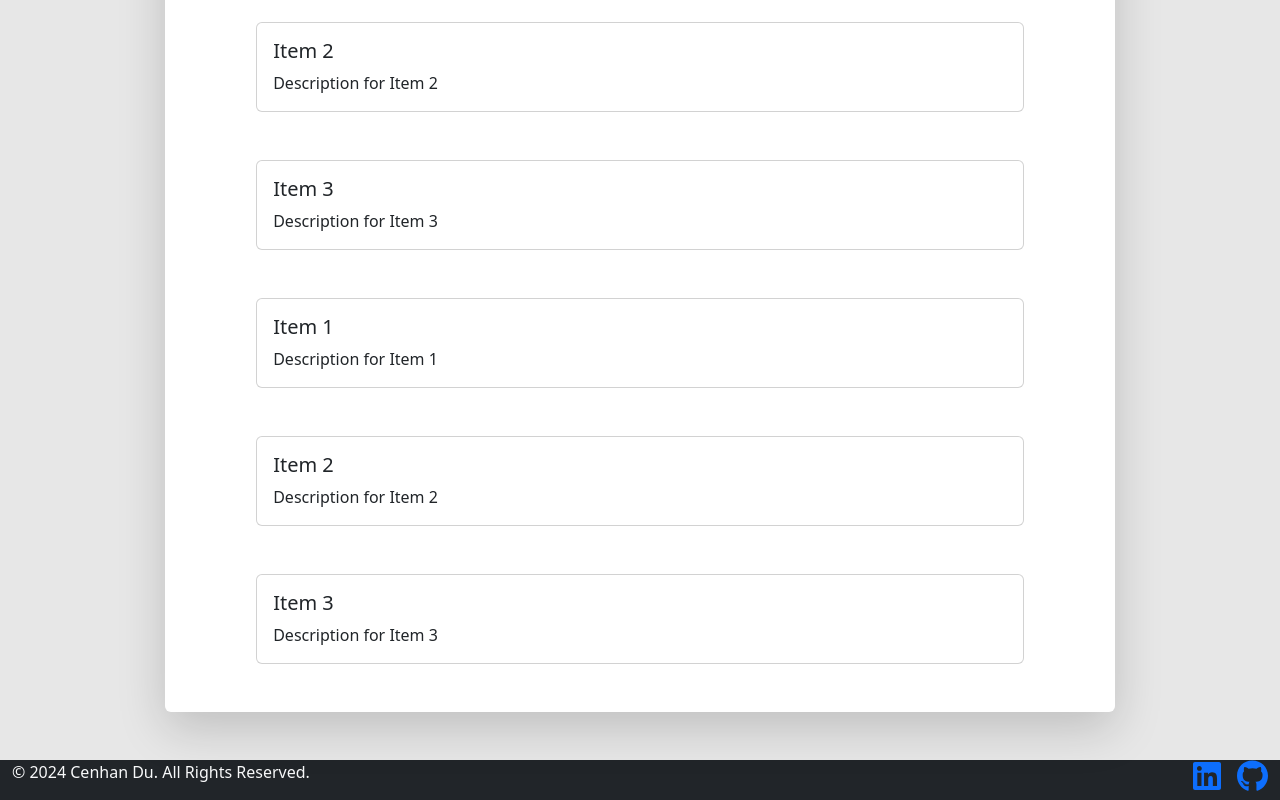
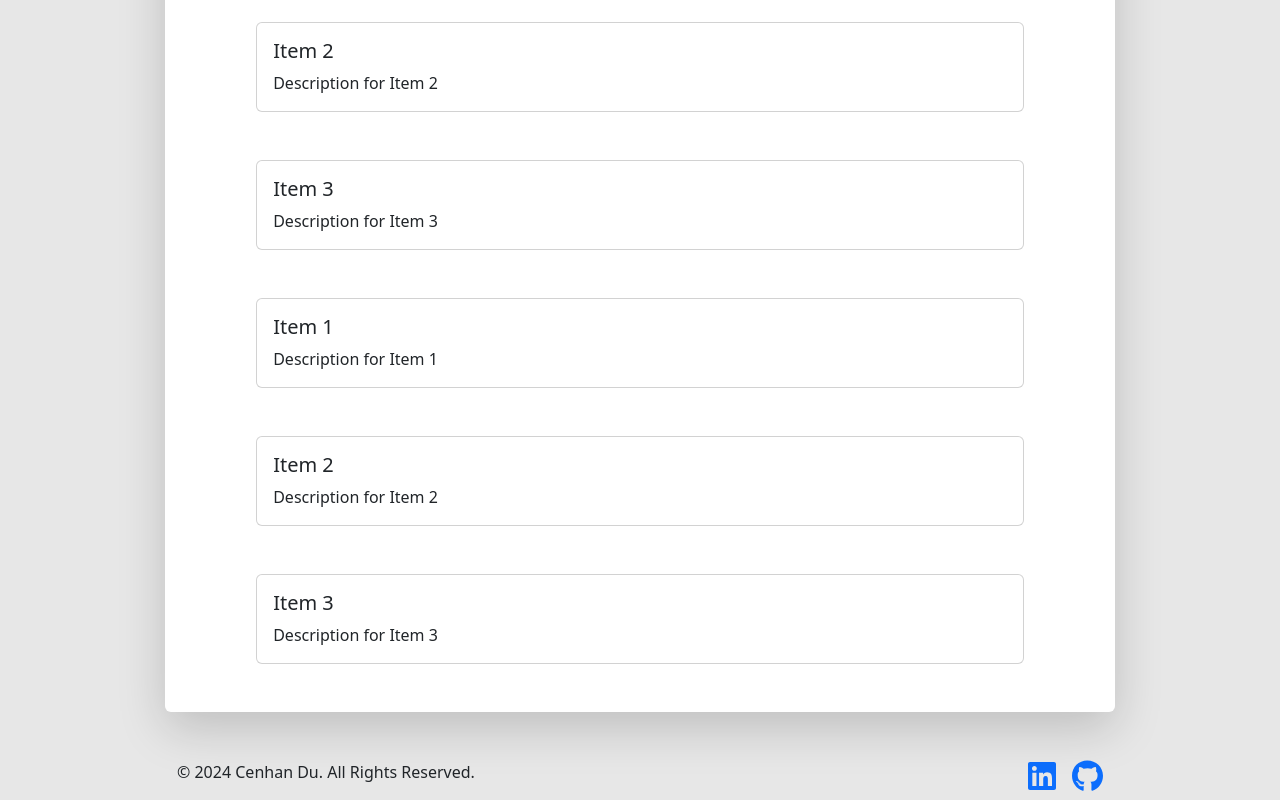
Before and after one commit to handeesome/handeesome.github.io, a React (Create React App) app: page / in a window 1280 px wide. Shown: the part 1840-2640 px from the top of the page. Built offline with nearby package versions, Linux system fonts and the light colour scheme.

Commit message:
footer adapts dark mode and change position to center

```diff
--- a/src/components/Footer.js
+++ b/src/components/Footer.js
@@ -2,15 +2,15 @@ import React from "react";
 import { FontAwesomeIcon } from "@fortawesome/react-fontawesome";
 import { faLinkedin, faGithub } from "@fortawesome/free-brands-svg-icons";
 
-const Footer = () => {
+const Footer = ({ isDarkMode }) => {
   return (
-    <footer className="container-fluid bg-dark text-light">
-      <div className="row">
-        <div className="col-md-6">
+    <footer className={`container ${isDarkMode ? "text-light" : "text-dark"}`}>
+      <div className="row justify-content-md-center">
+        <div className="col-md-5 ">
           <p>&copy; 2024 Cenhan Du. All Rights Reserved.</p>
           {/* Add more footer content, links, or social media icons as needed */}
         </div>
-        <div className="col-md-6 justify-content-end d-flex list-unstyled">
+        <div className="col-md-5 justify-content-end d-flex list-unstyled">
           <li className="ms-3">
             <a href="https://www.linkedin.com/in/cenhan-du-5251111ba/">
               <FontAwesomeIcon icon={faLinkedin} className="fa-2x" />
--- a/src/components/Layout.js
+++ b/src/components/Layout.js
@@ -7,7 +7,7 @@ const Layout = ({ toggleMode, isDarkMode, children }) => {
     <div>
       <Header toggleMode={toggleMode} isDarkMode={isDarkMode} />
       {children}
-      <Footer />
+      <Footer isDarkMode={isDarkMode} />
     </div>
   );
 };
```
